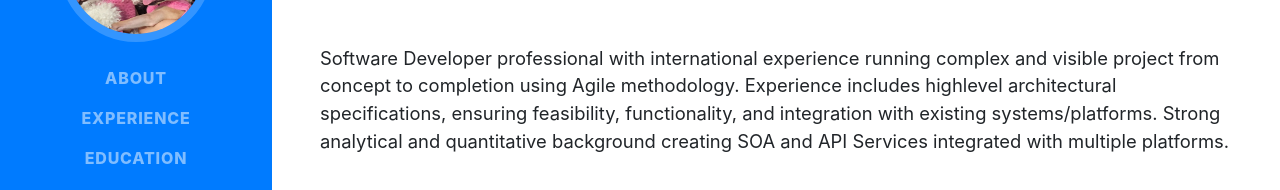
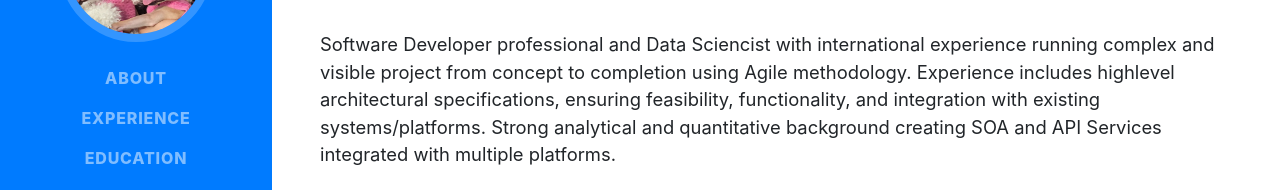
Before and after one commit to Fr4nc3/fr4nc3-site, a website with bundled scripts: page index.html in a window 1280 px wide. Shown: the part 314-504 px from the top of the page. Built offline with nearby package versions, Linux system fonts and the light colour scheme; a web font is replaced by a local one.

Commit message:
update headline

```diff
--- a/index.html
+++ b/index.html
@@ -69,7 +69,7 @@
           <div class="subheading mb-5"> Manhattan, New York 10027
 
           </div>
-          <p class="lead mb-5">Software Developer professional with international experience running complex and visible project from concept to
+          <p class="lead mb-5">Software Developer professional and Data Sciencist with international experience running complex and visible project from concept to
 completion using Agile methodology. Experience includes highlevel
 architectural specifications, ensuring feasibility,
 functionality, and integration with existing systems/platforms. Strong analytical and quantitative background creating
```
